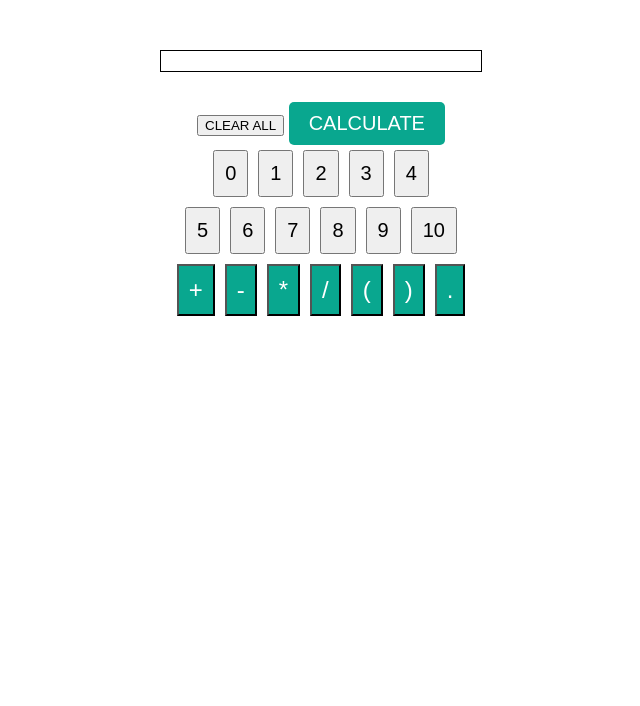
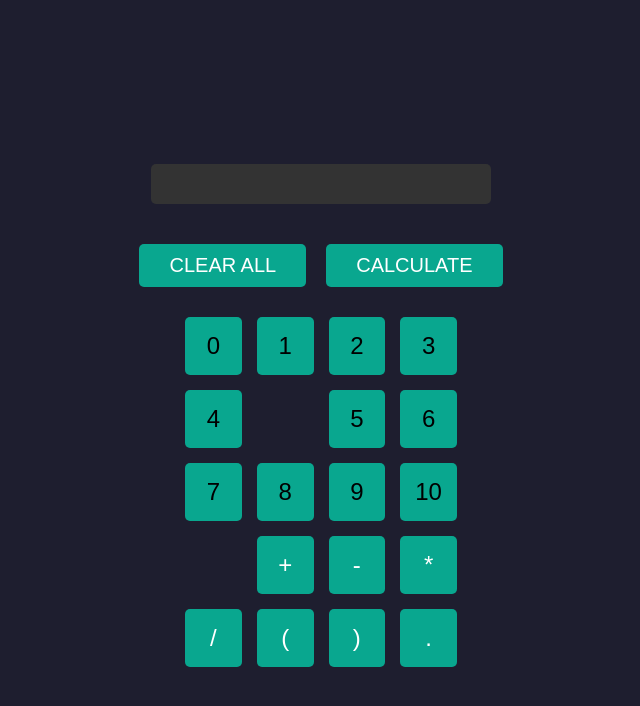
Before and after one commit to KareemSab278/calculator, a plain HTML site: page index.html in a window 1280 px wide. Shown: the whole page, without its empty margins (319-959 px from the left). Drawn offline with Linux system fonts and the light colour scheme.

Commit message:
Update style.css
improved ui

```diff
--- a/style.css
+++ b/style.css
@@ -1,32 +1,70 @@
 body {
-  font-family: Arial, sans-serif;
+  font-family: 'M PLUS Rounded 1c', sans-serif;
+  background-color: #1e1e2f;
+  color: white;
+  margin: 0;
+  display: flex;
+  flex-direction: column;
+  align-items: center;
+  justify-content: center;
+  height: 100vh;
   text-align: center;
-  margin-top: 50px;
-}
-
-#calc-space button {
-  font-size: 20px;
-  margin: 5px;
-  padding: 10px;
-  color: black;
+  padding: 20px;
 }
 
 #calc-display {
+  font-size: 28px;
+  padding: 20px;
   margin: 20px auto;
-  font-size: 24px;
-  padding: 10px;
-  border: 1px solid black;
+  border-radius: 5px;
+  background-color: #333;
+  color: white;
   width: 300px;
   text-align: center;
 }
 
+#button-container {
+  margin-top: 20px;
+  display: flex;
+  justify-content: center;
+  gap: 20px;
+}
+
+#clear-all,
 #calculate-total {
   font-size: 20px;
-  margin-top: 10px;
-  padding: 10px 20px;
+  padding: 10px 30px;
   background-color: rgb(9, 167, 143);
   color: white;
   border: none;
+  border-radius: 5px;
   cursor: pointer;
+}
+
+#clear-all:hover,
+#calculate-total:hover {
+  background-color: rgb(6, 128, 110);
+}
+
+#calc-space {
+  display: grid;
+  grid-template-columns: repeat(4, 1fr);
+  gap: 15px;
+  justify-content: center;
+  max-width: 300px;
+  margin: 30px auto;
+}
+
+#calc-space button {
+  font-size: 24px;
+  padding: 15px;
+  color: white;
+  background-color: rgb(9, 167, 143);
+  border: none;
   border-radius: 5px;
+  cursor: pointer;
 }
+
+#calc-space button:hover {
+  background-color: rgb(6, 128, 110);
+}
```
